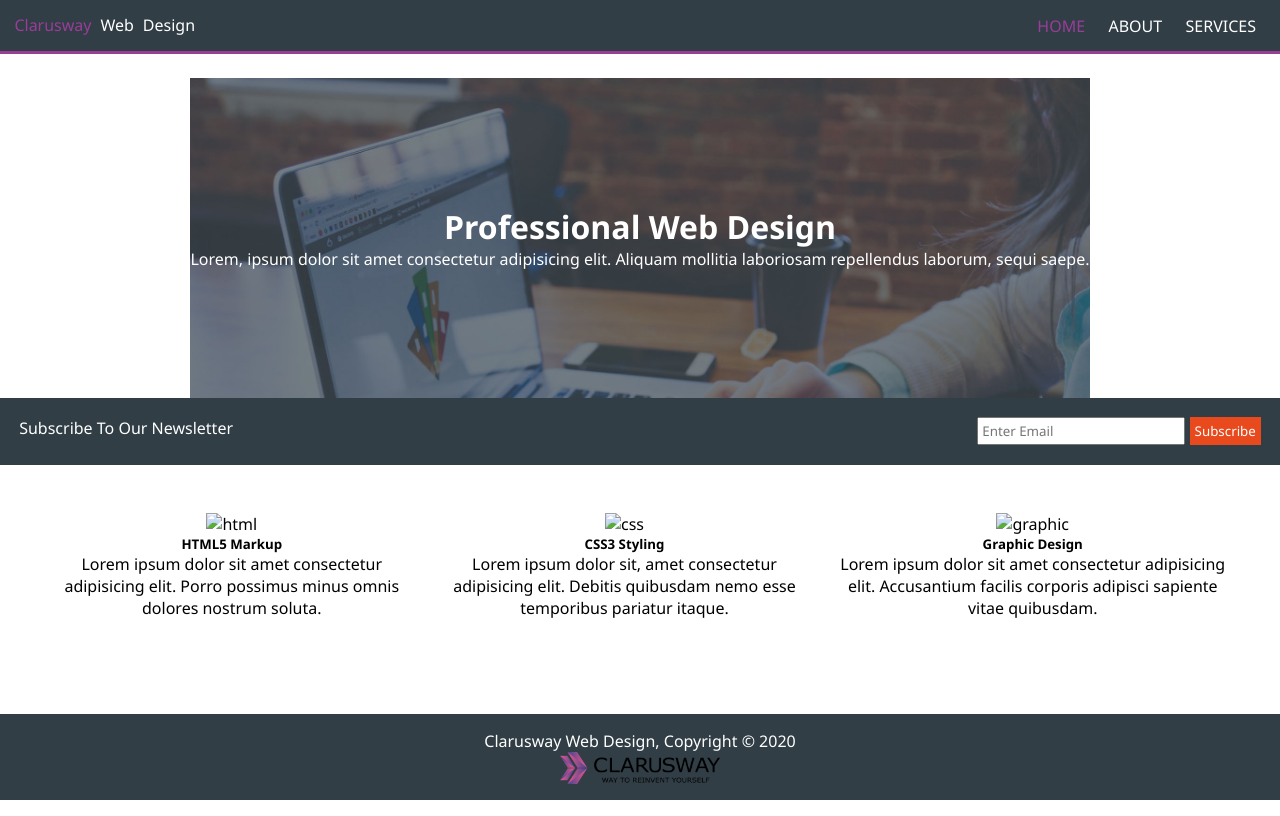
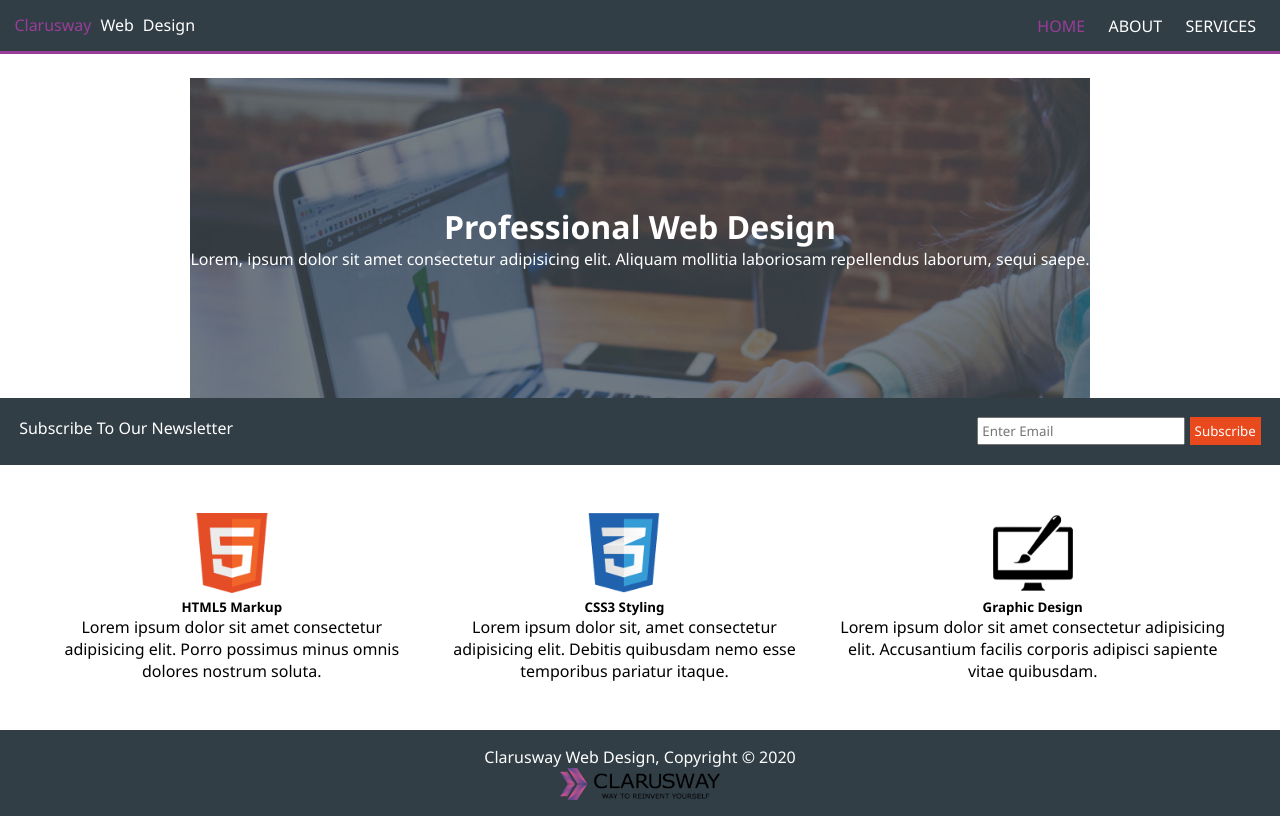
Before and after one commit to Senih27/Senih, a plain HTML site: page index.html in a window 1280 px wide. Drawn offline with Linux system fonts and the light colour scheme; files whose address does not match are found by name.

Commit message:
Update index.html

```diff
--- a/index.html
+++ b/index.html
@@ -33,17 +33,17 @@
     </section>
     <div class="logos">
         <div>
-            <img src="/img/logo_html.png" alt="html">
+            <img src="logo_html.png" alt="html">
             <h5>HTML5 Markup</h5>
             <p>Lorem ipsum dolor sit amet consectetur adipisicing elit. Porro possimus minus omnis dolores nostrum soluta.</p>
         </div>
         <div>
-            <img src="/img/logo_css.png" alt="css">
+            <img src="logo_css.png" alt="css">
             <h5>CSS3 Styling</h5>
             <p>Lorem ipsum dolor sit, amet consectetur adipisicing elit. Debitis quibusdam nemo esse temporibus pariatur itaque.</p>
         </div>
         <div>
-            <img src="/img/logo_brush.png" alt="graphic">
+            <img src="logo_brush.png" alt="graphic">
             <h5>Graphic Design</h5>
             <p>Lorem ipsum dolor sit amet consectetur adipisicing elit. Accusantium facilis corporis adipisci sapiente vitae quibusdam.</p>
         </div>
```
